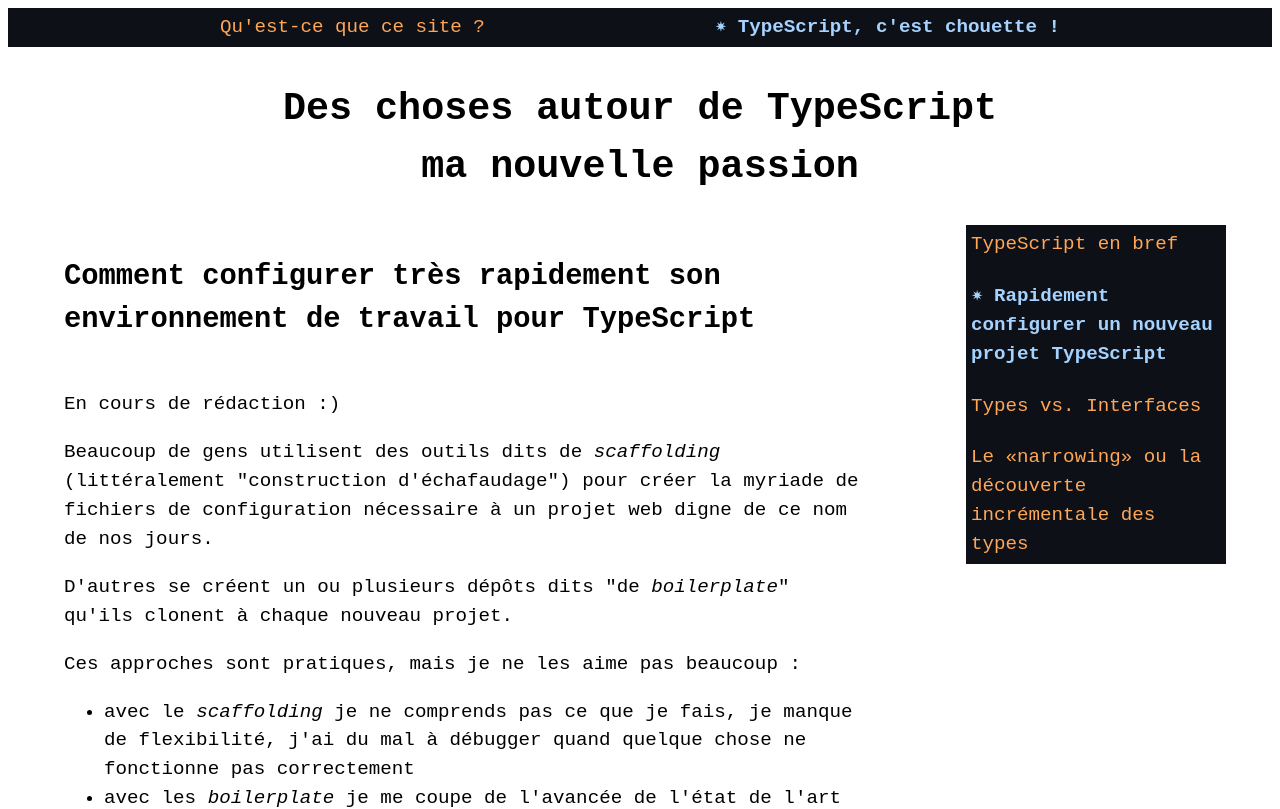
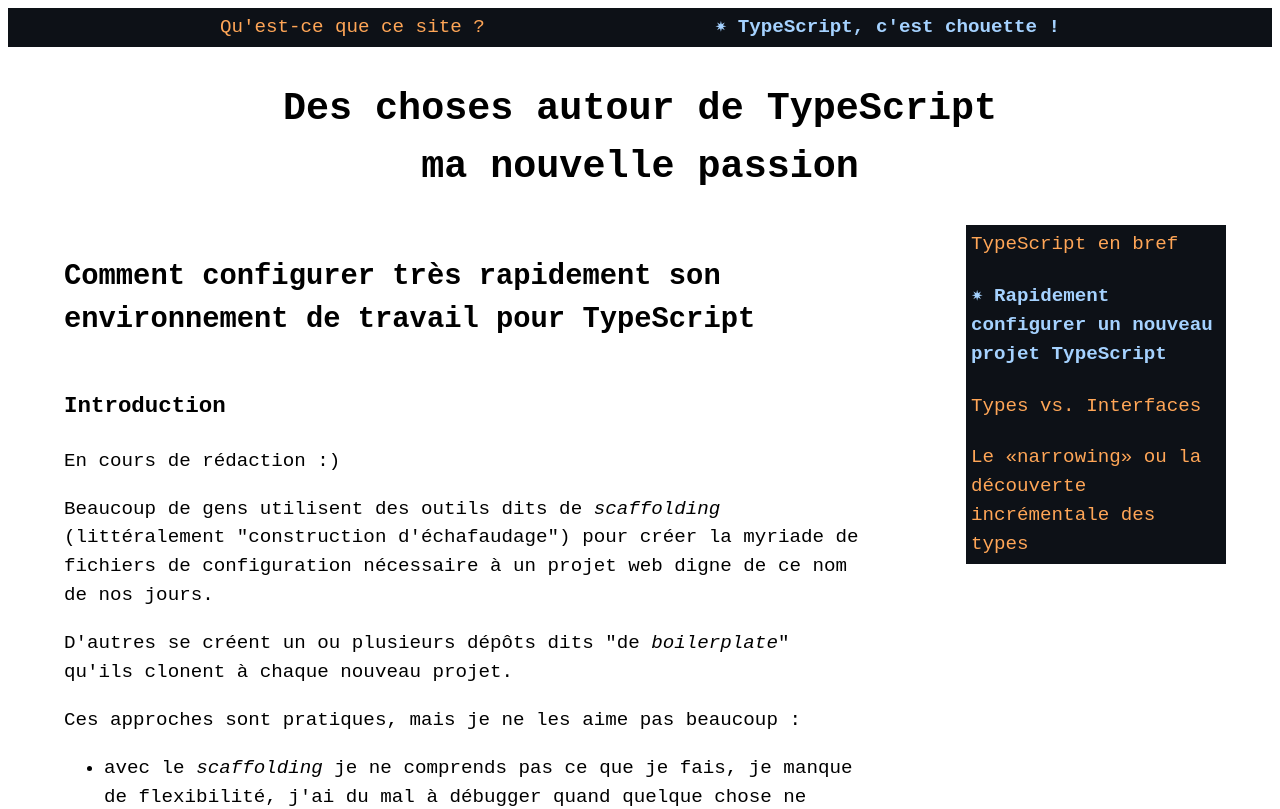
Before and after one commit to djfm/djfm.github.io, a React app: page /typescript/vite-mettre-en-place-environnement-typescript in a window 1280 px wide. Shown: the top 809 px of the page. Built offline with nearby package versions, Linux system fonts and the light colour scheme; the HTML template or start-up script is replaced by a standard one.

Commit message:
added introduction section

```diff
--- a/src/client/Components/TypeScript/1-FastSetup.tsx
+++ b/src/client/Components/TypeScript/1-FastSetup.tsx
@@ -15,6 +15,8 @@
       <H1 id="scroll-transition-anchor">
         Comment configurer très rapidement son environnement de travail pour TypeScript
       </H1>
+      <section>
+        <h1>Introduction</h1>
         <p>
           En cours de rédaction :)
         </p>
@@ -25,7 +27,8 @@
           digne de ce nom de nos jours.
         </p>
         <p>
-        D&apos;autres se créent un ou plusieurs dépôts dits &quot;de <i>boilerplate</i>&quot;&nbsp;
+          D&apos;autres se créent un ou plusieurs dépôts
+          dits &quot;de <i>boilerplate</i>&quot;&nbsp;
           qu&apos;ils clonent à chaque nouveau projet.
         </p>
         <section>
@@ -34,7 +37,8 @@
           </p>
           <ul>
             <li>
-            avec le <i>scaffolding</i> je ne comprends pas ce que je fais, je manque de flexibilité,
+              avec le <i>scaffolding</i> je ne comprends pas ce que
+              je fais, je manque de flexibilité,
               j&apos;ai du mal à débugger quand quelque chose ne fonctionne pas correctement
             </li>
             <li>
@@ -54,12 +58,14 @@
         </p>
         <p>
           Plus on fait ça, plus on va vite et plus on en apprend sur ses outils. Je perds sans doute
-        une dizaine de minute à chaque projet par rapport à quelqu&apos;un qui va utiliser un outil
+          une dizaine de minute à chaque projet par rapport à
+          quelqu&apos;un qui va utiliser un outil
           magique, mais que sont dix minutes sur la vie d&apos;un projet, surtoût quand on prend en
           compte le bénéfice de l&apos;apprentissage&apos;?
         </p>
         <p>
-        Pour rédiger cette page, je me suis installé un <i>Ubuntu 20.04</i> tout frais dans une VM,
+          Pour rédiger cette page, je me suis installé un <i>Ubuntu 20.04</i> tout
+          frais dans une VM,
           histoire de <strong>vraiment prendre les choses depuis le début</strong>.
         </p>
         <p>
@@ -68,8 +74,10 @@
           vierge d&apos;<i>Ubuntu</i>.
         </p>
         <p>
-        Nous sommes le 29 juin 2021, cette documentation sera sans doute périmée demain. Allons-y...
+          Nous sommes le 29 juin 2021, cette documentation sera sans
+          doute périmée demain. Allons-y...
         </p>
+      </section>
       <section>
         <h1>On commence par installer <i>Node.js</i> et <i>yarn</i></h1>
         <p>
```
Lines whose indentation alone changed are shown as unchanged.
